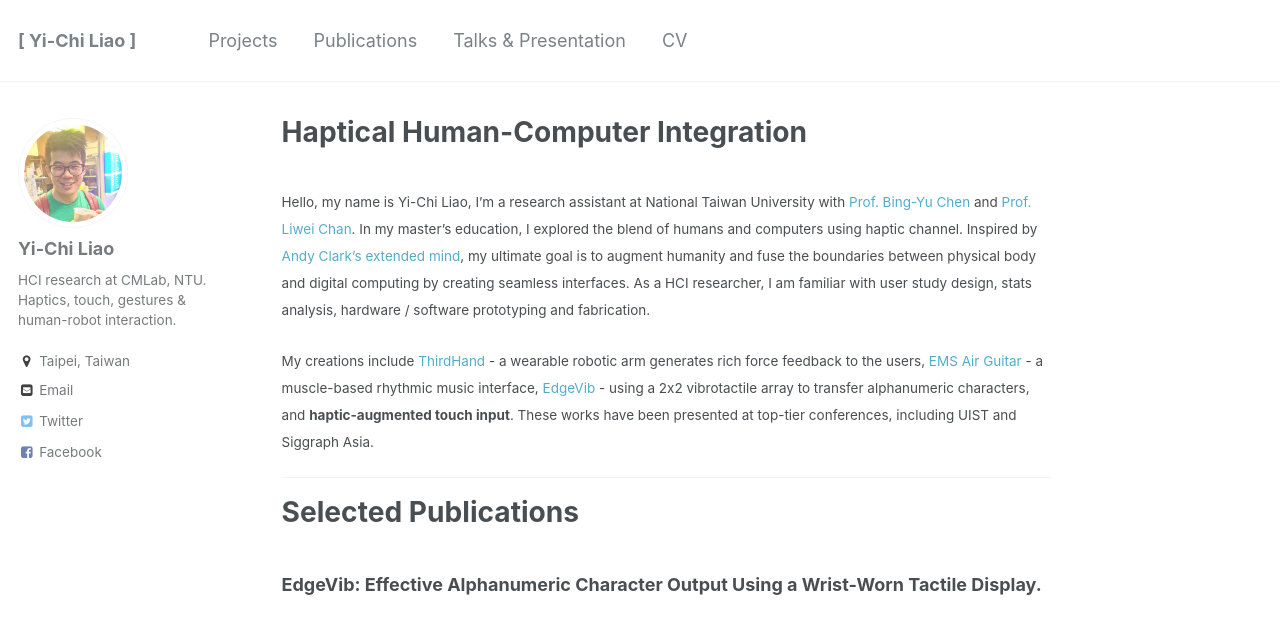
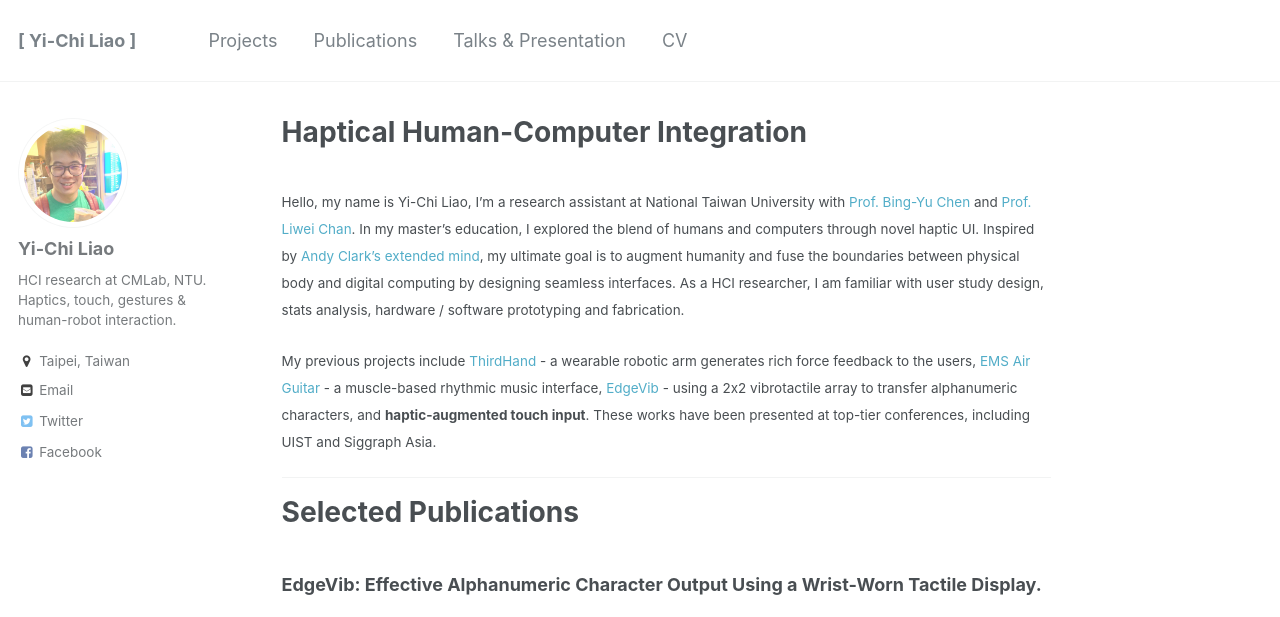
Before and after one commit to yichiliao/yichiliao.github.io, a Jekyll site: the page built from _pages/about.md, in a window 1280 px wide and 900 px high, cut to the strip 0-617 px from the top of the window. Built offline with Jekyll 4.4.1, drawn with Linux system fonts in a browser that asks for light colours.

```diff
--- a/_pages/about.md
+++ b/_pages/about.md
@@ -9,11 +9,11 @@
 ---
 <br>
 <small>
-Hello, my name is Yi-Chi Liao, I'm a research assistant at National Taiwan University with [Prof. Bing-Yu Chen](https://www.cmlab.csie.ntu.edu.tw/~robin/) and [Prof. Liwei Chan](http://people.cs.nctu.edu.tw/~liweichan/). In my master's education, I explored the blend of humans and computers using haptic channel. Inspired by [Andy Clark's extended mind](https://en.wikipedia.org/wiki/The_Extended_Mind), my ultimate goal is to augment humanity and fuse the boundaries between physical body and digital computing by creating seamless interfaces. As a HCI researcher, I am familiar with user study design, stats analysis, hardware / software prototyping and fabrication.
+Hello, my name is Yi-Chi Liao, I'm a research assistant at National Taiwan University with [Prof. Bing-Yu Chen](https://www.cmlab.csie.ntu.edu.tw/~robin/) and [Prof. Liwei Chan](http://people.cs.nctu.edu.tw/~liweichan/). In my master's education, I explored the blend of humans and computers through novel haptic UI. Inspired by [Andy Clark's extended mind](https://en.wikipedia.org/wiki/The_Extended_Mind), my ultimate goal is to augment humanity and fuse the boundaries between physical body and digital computing by designing seamless interfaces. As a HCI researcher, I am familiar with user study design, stats analysis, hardware / software prototyping and fabrication.
 </small>
 
 <small>
-My creations include [ThirdHand](https://yichiliao.github.io/portfolio/5-thirdhand/) - a wearable robotic arm generates rich force feedback to the users, [EMS Air Guitar](https://yichiliao.github.io/portfolio/4-emsairguitar/) - a muscle-based rhythmic music interface, [EdgeVib](https://yichiliao.github.io/portfolio/3-edgevib/) - using a 2x2 vibrotactile array to transfer alphanumeric characters, and **haptic-augmented touch input**. These works have been presented at top-tier conferences, including UIST and Siggraph Asia.
+My previous projects include [ThirdHand](https://yichiliao.github.io/portfolio/5-thirdhand/) - a wearable robotic arm generates rich force feedback to the users, [EMS Air Guitar](https://yichiliao.github.io/portfolio/4-emsairguitar/) - a muscle-based rhythmic music interface, [EdgeVib](https://yichiliao.github.io/portfolio/3-edgevib/) - using a 2x2 vibrotactile array to transfer alphanumeric characters, and **haptic-augmented touch input**. These works have been presented at top-tier conferences, including UIST and Siggraph Asia.
 </small>
 
 ------
```
